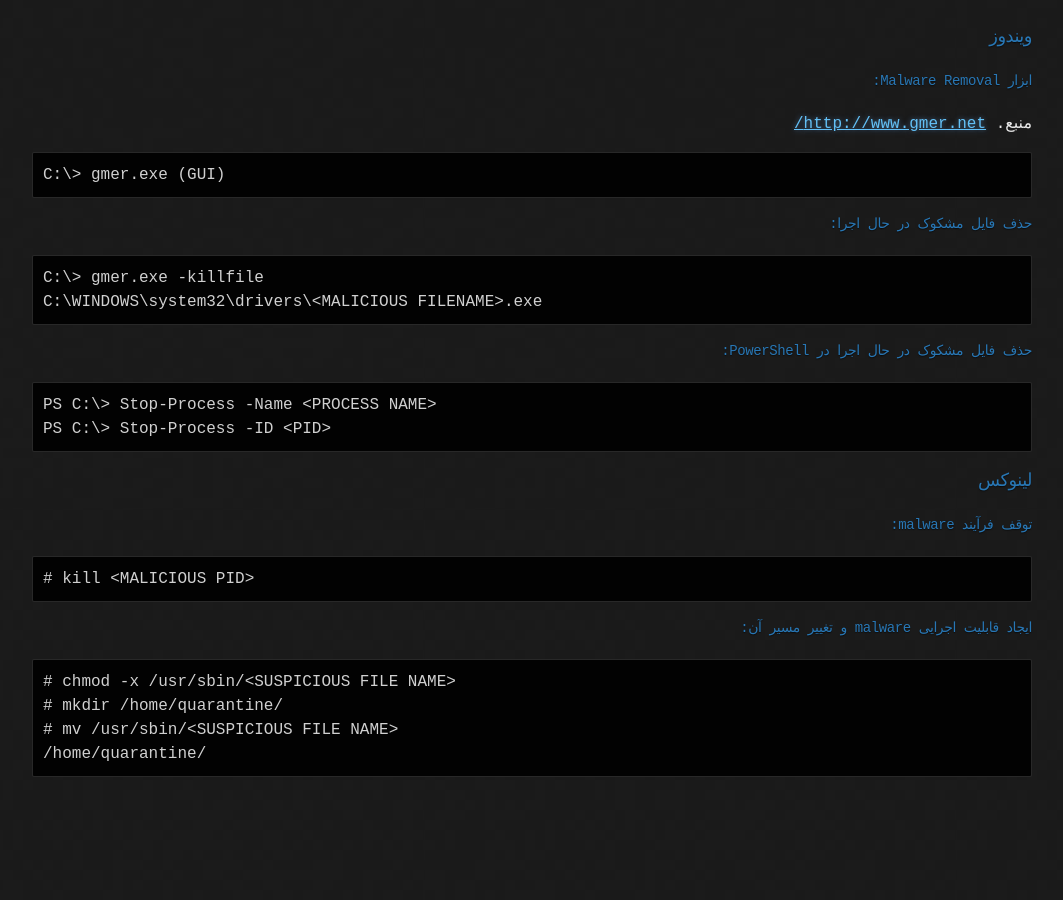
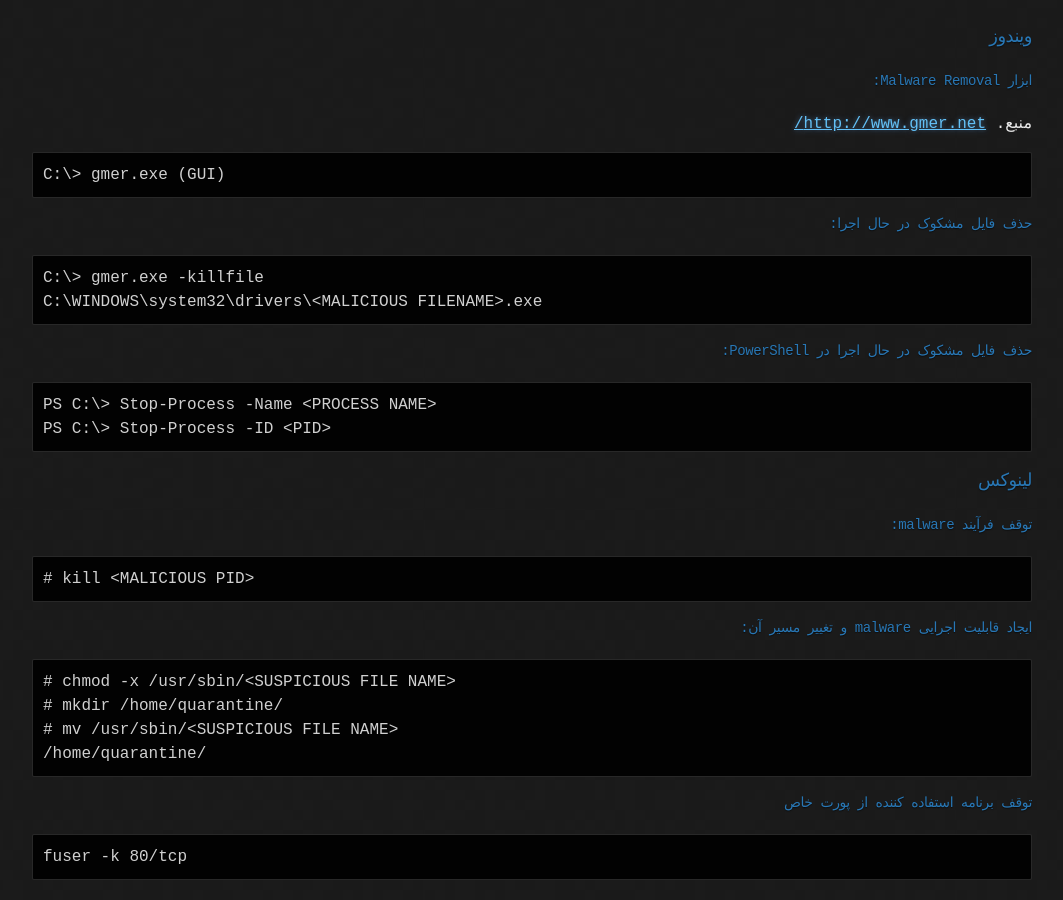
Before and after one commit to irblueteam/blue-team, a Jekyll site: the page built from recover-remediate.md, in a window 1280 px wide and 900 px high, scrolled down 5875 px. Shown: the whole window, without its empty margins (108-1171 px from the left). Built offline with Jekyll 4.4.1, drawn with Linux system fonts in a browser that asks for light colours; some web fonts are replaced; our own code applies the rules of GitHub Pages for plain Markdown files; before the commit the page ends 6672 px from its top, so only the background shows below that.

Commit message:
add fuser

````diff
--- a/recover-remediate.md
+++ b/recover-remediate.md
@@ -341,3 +341,9 @@ PS C:\> Stop-Process -ID <PID>
 # mv /usr/sbin/<SUSPICIOUS FILE NAME>
 /home/quarantine/
 ```
+
+#### توقف برنامه استفاده کننده از پورت خاص
+
+```text
+fuser -k 80/tcp
+```
````
